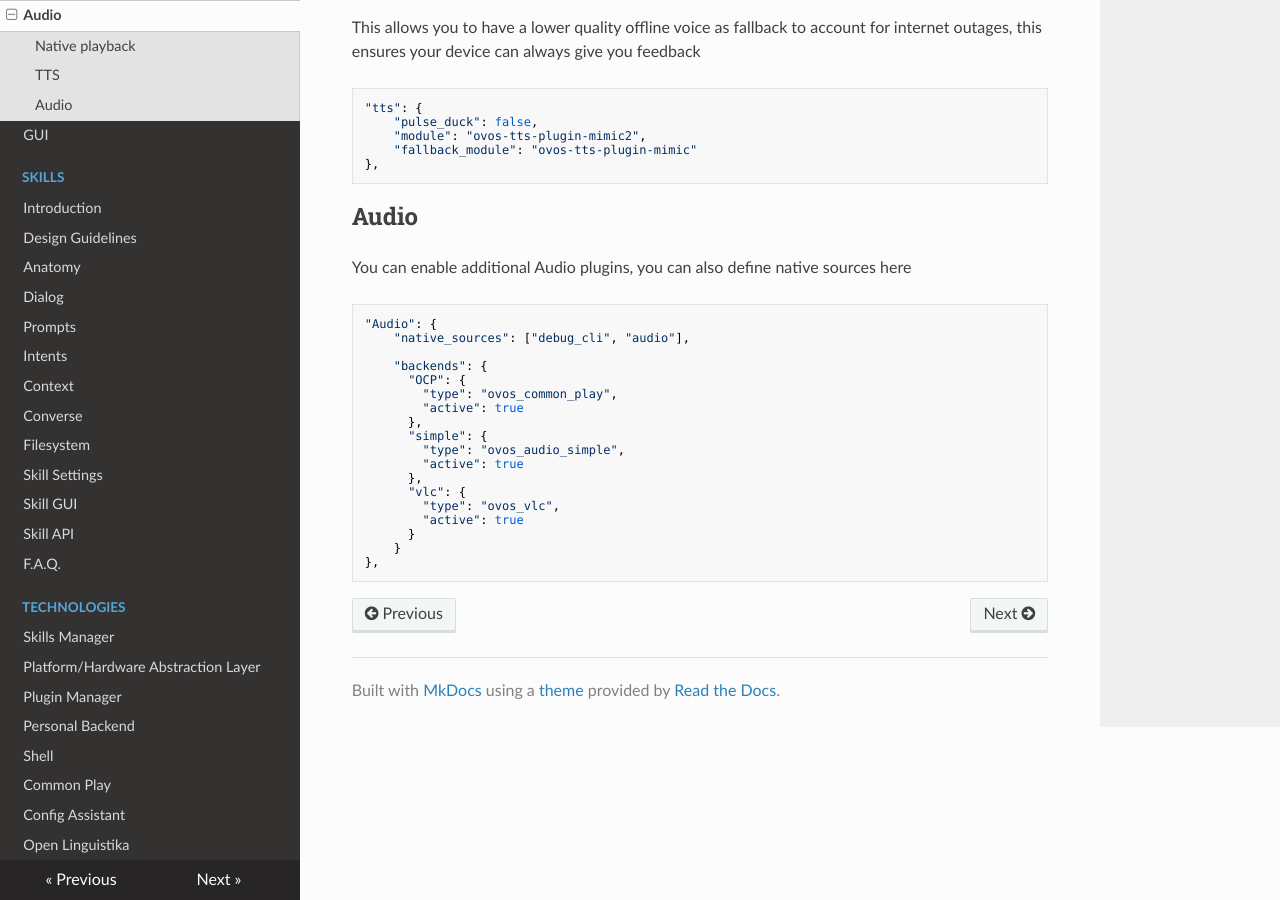
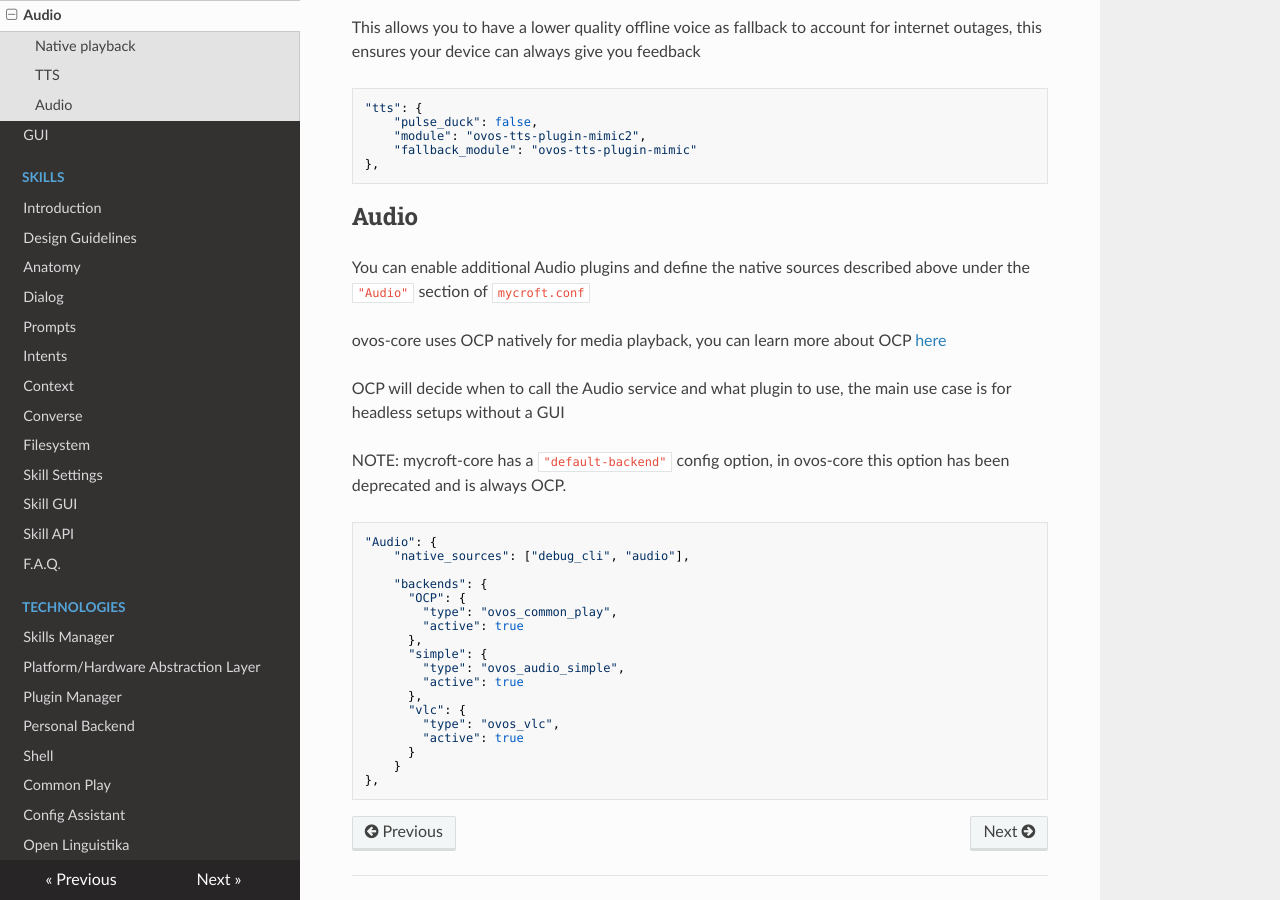
Before and after one commit to OpenVoiceOS/community-docs, an MkDocs documentation site: the page built from docs/audio_service.md, in a window 1280 px wide and 900 px high, scrolled down 835 px. Built offline with MkDocs 1.6.1, drawn with Linux system fonts in a browser that asks for light colours; nearby versions of some CDN libraries.

Commit message:
add note about OCP under audio service docs

````diff
--- a/docs/audio_service.md
+++ b/docs/audio_service.md
@@ -37,8 +37,13 @@ This allows you to have a lower quality offline voice as fallback to account for
 
 ## Audio
 
-You can enable additional Audio plugins, you can also define native sources here
+You can enable additional Audio plugins and define the native sources described above under the `"Audio"` section of `mycroft.conf`
 
+ovos-core uses OCP natively for media playback, you can learn more about OCP [here](https://openvoiceos.github.io/community-docs/OCP)
+
+OCP will decide when to call the Audio service and what plugin to use, the main use case is for headless setups without a GUI
+
+NOTE: mycroft-core has a `"default-backend"` config option, in ovos-core this option has been deprecated and is always OCP.
 
 ```javascript
 "Audio": {
````
